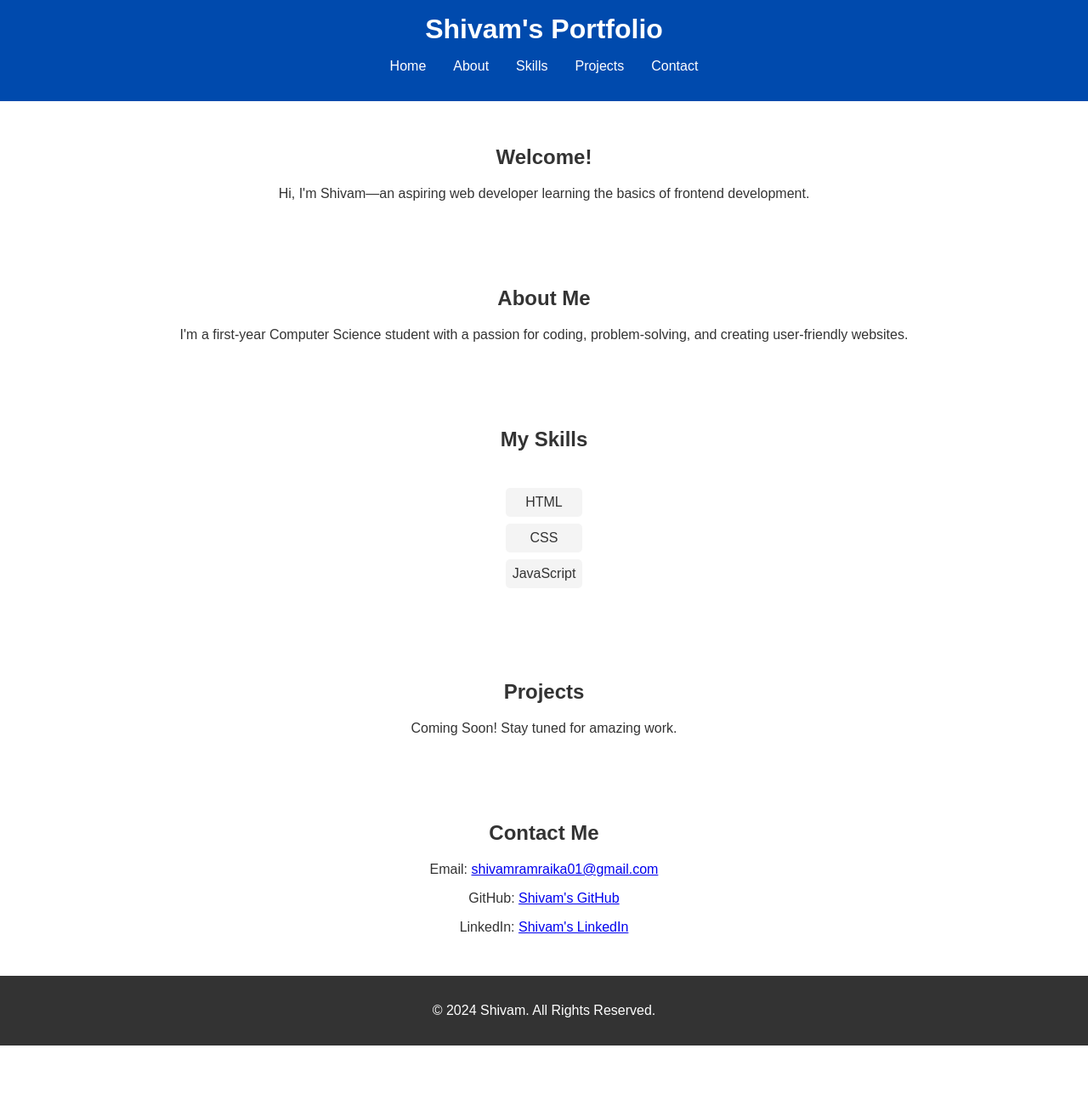
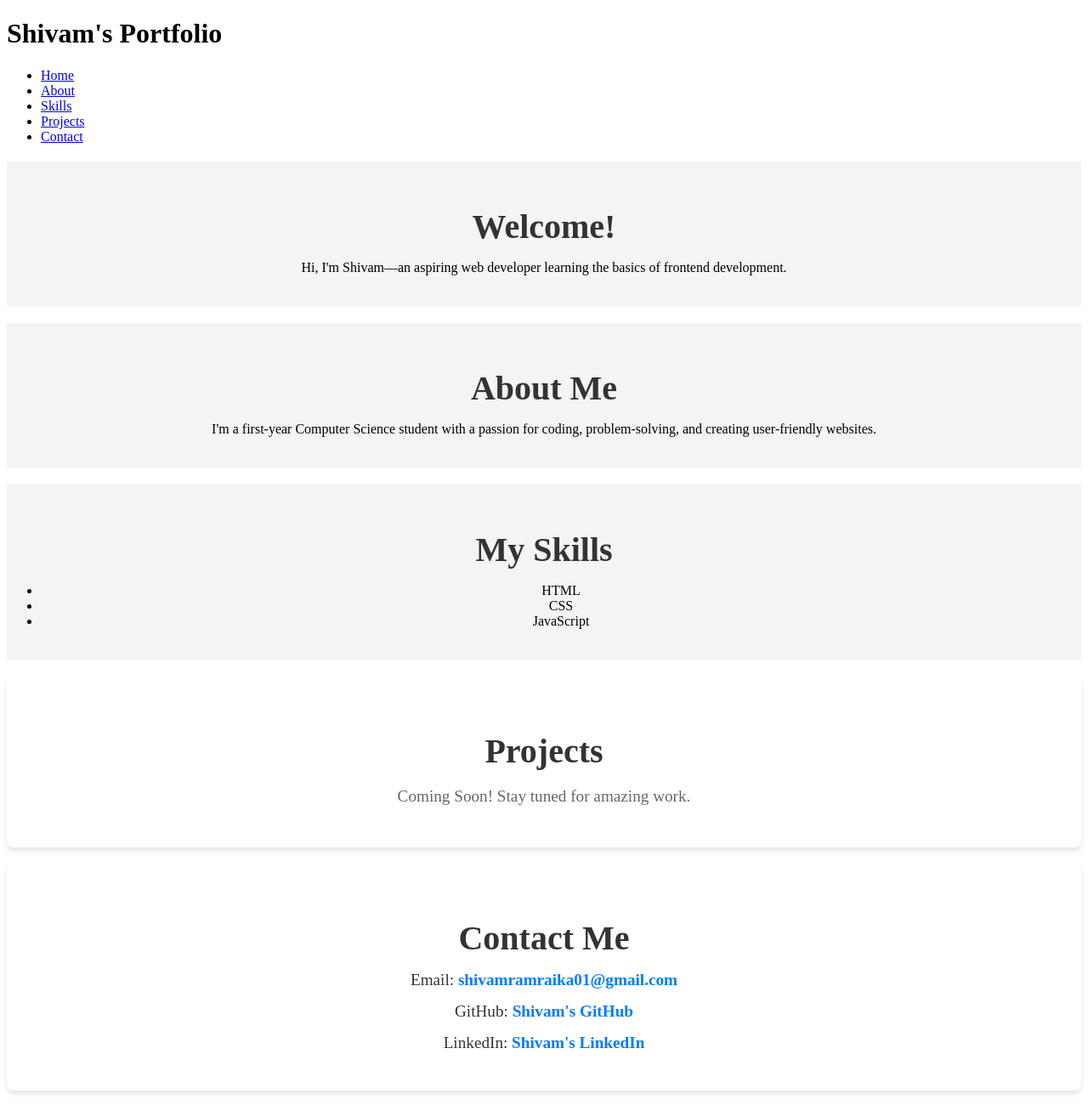
Before and after one commit to Ramraika-s/Portfolio_Genesis, a plain HTML site: page index.html in a window 1280 px wide. Shown: the top 1300 px of the page at 85% size. Before the commit the page ends 1230 px from the top, so only its background shows below. Drawn offline with Linux system fonts and the light colour scheme.

Commit message:
Update style.css

```diff
--- a/style.css
+++ b/style.css
@@ -1,61 +1,93 @@
-/* General Styling */
-body {
-  font-family: Arial, sans-serif;
-  margin: 0;
-  padding: 0;
-  color: #333;
+/* General Section Styling */
+.section {
+  padding: 20px 0; /* Adds padding to top and bottom of each section */
+  margin: 20px 0; /* Adds space between sections */
+  background-color: #f4f4f4; /* Light gray background color */
+  text-align: center; /* Centers the text */
 }
 
-header {
-  background-color: #004aad;
-  color: white;
-  padding: 1rem;
+/* Styling for the heading of each section */
+.section h2 {
+  font-size: 2.5rem; /* Larger font size for the heading */
+  color: #333; /* Dark text color for contrast */
+  margin-bottom: 10px; /* Adds space below the heading */
 }
 
-header h1 {
-  text-align: center;
-  margin: 0;
+/* Styling for the Projects Section */
+#projects {
+  background-color: #ffffff; /* White background for Projects section */
+  border-radius: 8px; /* Rounded corners for a modern look */
+  box-shadow: 0px 4px 6px rgba(0, 0, 0, 0.1); /* Light shadow for a subtle lift effect */
+  padding: 30px; /* Add padding for inner spacing */
 }
 
-nav ul {
-  list-style: none;
-  display: flex;
-  justify-content: center;
-  padding: 0;
+#projects p {
+  font-size: 1.2rem; /* Slightly larger font size for project description */
+  color: #666; /* Lighter color for the description text */
 }
 
-nav a {
-  color: white;
-  text-decoration: none;
-  padding: 0.5rem 1rem;
+#projects ul {
+  list-style-type: none; /* Remove default bullet points from list */
+  padding-left: 0;
 }
 
-nav a:hover {
-  background-color: #002d70;
-  border-radius: 5px;
+#projects ul li {
+  margin: 10px 0; /* Add space between each project link */
 }
 
-.section {
-  padding: 2rem;
-  text-align: center;
+#projects a {
+  text-decoration: none; /* Remove underline from links */
+  font-weight: bold;
+  color: #007BFF; /* Blue color for links */
 }
 
-#skills ul {
-  list-style: none;
-  display: inline-block;
-  padding: 0;
+#projects a:hover {
+  text-decoration: underline; /* Add underline effect when hovering over a link */
+  color: #0056b3; /* Darker blue for hover effect */
 }
 
-#skills li {
-  background-color: #f4f4f4;
-  margin: 0.5rem;
-  padding: 0.5rem;
-  border-radius: 5px;
+/* Styling for the Contact Me Section */
+#contact {
+  background-color: #ffffff; /* White background for Contact section */
+  border-radius: 8px; /* Rounded corners for the section */
+  padding: 30px; /* Inner padding for spacing */
+  box-shadow: 0px 4px 6px rgba(0, 0, 0, 0.1); /* Subtle shadow effect */
 }
 
-footer {
-  text-align: center;
-  padding: 1rem;
-  background-color: #333;
-  color: white;
+/* Styling for the contact text */
+#contact p {
+  font-size: 1.2rem; /* Larger font size for easier reading */
+  color: #333; /* Dark color for text */
+  margin: 15px 0; /* Adds space between paragraphs */
 }
+
+/* Styling for links in the Contact section */
+#contact a {
+  color: #007BFF; /* Blue color for links */
+  text-decoration: none; /* Remove the underline */
+  font-weight: bold;
+}
+
+#contact a:hover {
+  color: #0056b3; /* Darker blue color on hover */
+  text-decoration: underline; /* Underline effect on hover */
+}
+
+/* Mobile Devices */
+@media only screen and (max-width: 768px) {
+  .section {
+    padding: 15px; /* Less padding on smaller screens */
+  }
+
+  .section h2 {
+    font-size: 2rem; /* Smaller font size for headings */
+  }
+
+  #projects ul li {
+    margin: 8px 0; /* Adjust margin between project links */
+  }
+
+  #contact p {
+    font-size: 1rem; /* Smaller font size for text */
+  }
+}
```
